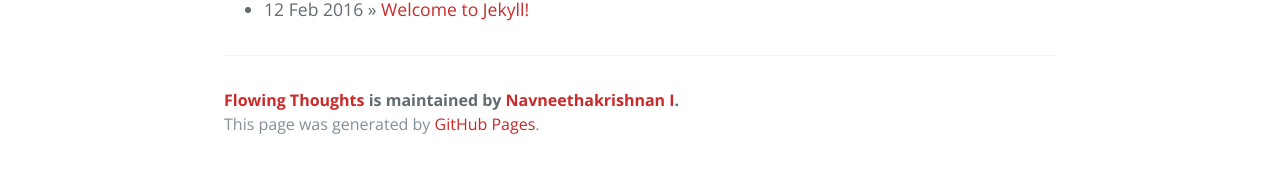
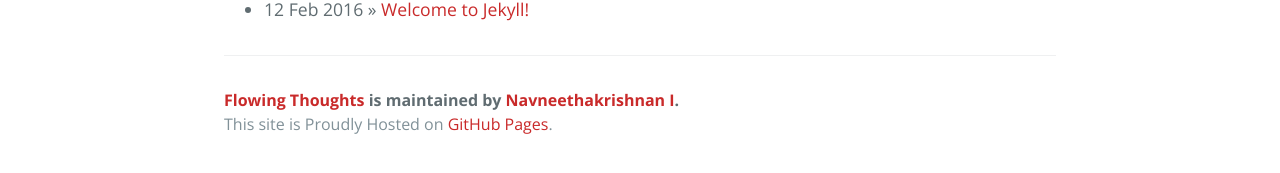
Before and after one commit to Navneet-Suresh/Navneet-Suresh.github.io, a Jekyll site: the page built from index.html, in a window 1280 px wide. Shown: the part 540-713 px from the top of the page. Built offline with Jekyll 4.4.1, drawn with Linux system fonts in a browser that asks for light colours; nearby versions of some CDN libraries; the list of posts is cut into pages by our own code.

Commit message:
Update page-footer.html

```diff
--- a/_includes/page-footer.html
+++ b/_includes/page-footer.html
@@ -1,4 +1,4 @@
 <footer class="site-footer animated slideInUp">
   <span class="site-footer-owner animated flash"><a href="{{ site.url }}">{{ site.title }}</a> is maintained by <a href="{{ site.author.url }}">{{ site.author.name }}</a>.</span>
-  <span class="site-footer-credits animated flash">This page was generated by <a href="https://pages.github.com">GitHub Pages</a>.</span>
+  <span class="site-footer-credits animated flash">This site is Proudly Hosted on <a href="https://pages.github.com">GitHub Pages</a>.</span>
 </footer>
```
